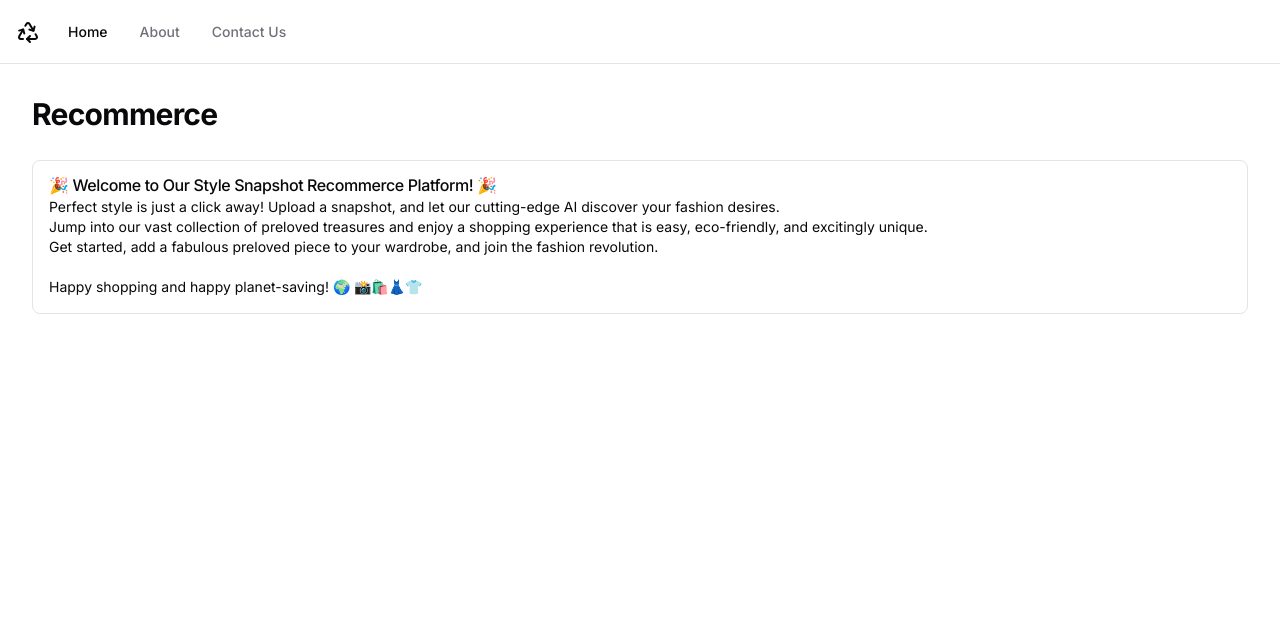
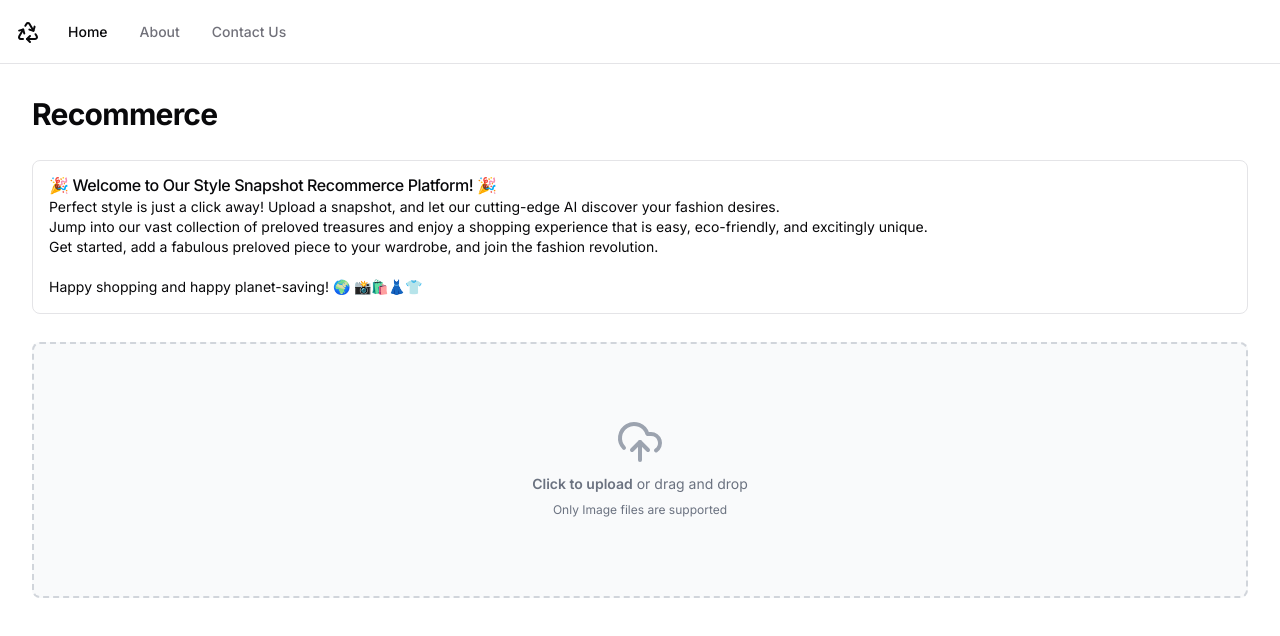
Before and after one commit to AntonKluge/tech-challenge, a Next.js app in the folder frontend/: page / in a window 1280 px wide. Shown: the top 636 px of the page. Built offline with nearby package versions, Linux system fonts and the light colour scheme.

Commit message:
feat: added image dropzone handling

```diff
--- a/frontend/app/page.tsx
+++ b/frontend/app/page.tsx
@@ -1,6 +1,6 @@
+import ImageDropzone from '@/components/image-dropzone';
 import Typography from '@/components/typography';
 import { Alert, AlertDescription, AlertTitle } from '@/components/ui/alert';
-import { UploadCloudIcon } from 'lucide-react';
 
 export default function Home() {
   return (
@@ -25,6 +25,8 @@ export default function Home() {
           Happy shopping and happy planet-saving! 🌍 📸🛍️👗👕
         </AlertDescription>
       </Alert>
+
+      <ImageDropzone />
     </main>
   );
 }
--- /dev/null
+++ b/frontend/components/image-dropzone.tsx
@@ -0,0 +1,91 @@
+'use client';
+
+import { cn } from '@/lib/utils';
+import { Brain, Trash2, UploadCloudIcon } from 'lucide-react';
+import { useCallback, useMemo, useState } from 'react';
+import { useDropzone } from 'react-dropzone';
+import { Button } from './ui/button';
+
+const CANDIDATE_IMAGE_MAX_FILE_SIZE_MB = 2;
+const CANDIDATE_IMAGE_MAX_FILE_SIZE =
+  CANDIDATE_IMAGE_MAX_FILE_SIZE_MB * 1024 * 1024;
+
+const ACCEPTED_FILE_TYPES = {
+  'image/jpeg': ['.jpg'],
+  'image/png': ['.png'],
+  'image/webp': ['.webp'],
+};
+
+export default function ImageDropzone() {
+  const [image, setImage] = useState<File | null>(null);
+
+  const onDrop = useCallback((acceptedFiles: File[]) => {
+    if (!acceptedFiles.length) return setImage(null);
+
+    setImage(acceptedFiles[0]);
+  }, []);
+
+  const { getRootProps, getInputProps, isDragActive } = useDropzone({
+    onDrop,
+    accept: ACCEPTED_FILE_TYPES,
+    multiple: false,
+    maxFiles: 1,
+    maxSize: CANDIDATE_IMAGE_MAX_FILE_SIZE,
+    noClick: !!image,
+  });
+
+  const selectedImageUrl = useMemo(() => {
+    return image && URL.createObjectURL(image);
+  }, [image]);
+
+  const resetImage = () => {
+    setImage(null);
+  };
+
+  return (
+    <div className="flex items-center justify-center w-full">
+      <label
+        {...getRootProps()}
+        className={cn(
+          'relative overflow-hidden flex flex-col items-center justify-center w-full h-64 border-2 border-dashed rounded-lg transition-colors',
+          isDragActive
+            ? 'border-gray-500 bg-gray-100'
+            : 'border-gray-300 bg-gray-50',
+          !image && 'hover:bg-gray-100 cursor-pointer'
+        )}
+      >
+        {!selectedImageUrl ? (
+          <div className="flex flex-col items-center justify-center pt-5 pb-6">
+            <UploadCloudIcon className="w-12 h-12 text-gray-400 dark:text-gray-500 mb-2" />
+            <p className="mb-2 text-sm text-gray-500 dark:text-gray-400">
+              <span className="font-semibold">Click to upload</span> or drag and
+              drop
+            </p>
+            <p className="text-xs text-gray-500 dark:text-gray-400">
+              Only Image files are supported
+            </p>
+          </div>
+        ) : (
+          <div className="flex flex-col gap-4 items-center justify-center h-full">
+            <img
+              className="object-contain h-1/2"
+              src={selectedImageUrl}
+              alt={image?.name ?? 'Selected Image'}
+            />
+            <div className="flex gap-4">
+              <Button className="mt-2" onClick={resetImage} variant="outline">
+                <Trash2 className="size-4 mr-1" />
+                Remove
+              </Button>
+              <Button className="mt-2" onClick={() => {}}>
+                <Brain className="size-4 mr-1" />
+                Find Item
+              </Button>
+            </div>
+          </div>
+        )}
+        <input {...getInputProps()} />
+      </label>
+    </div>
+  );
+}
```
